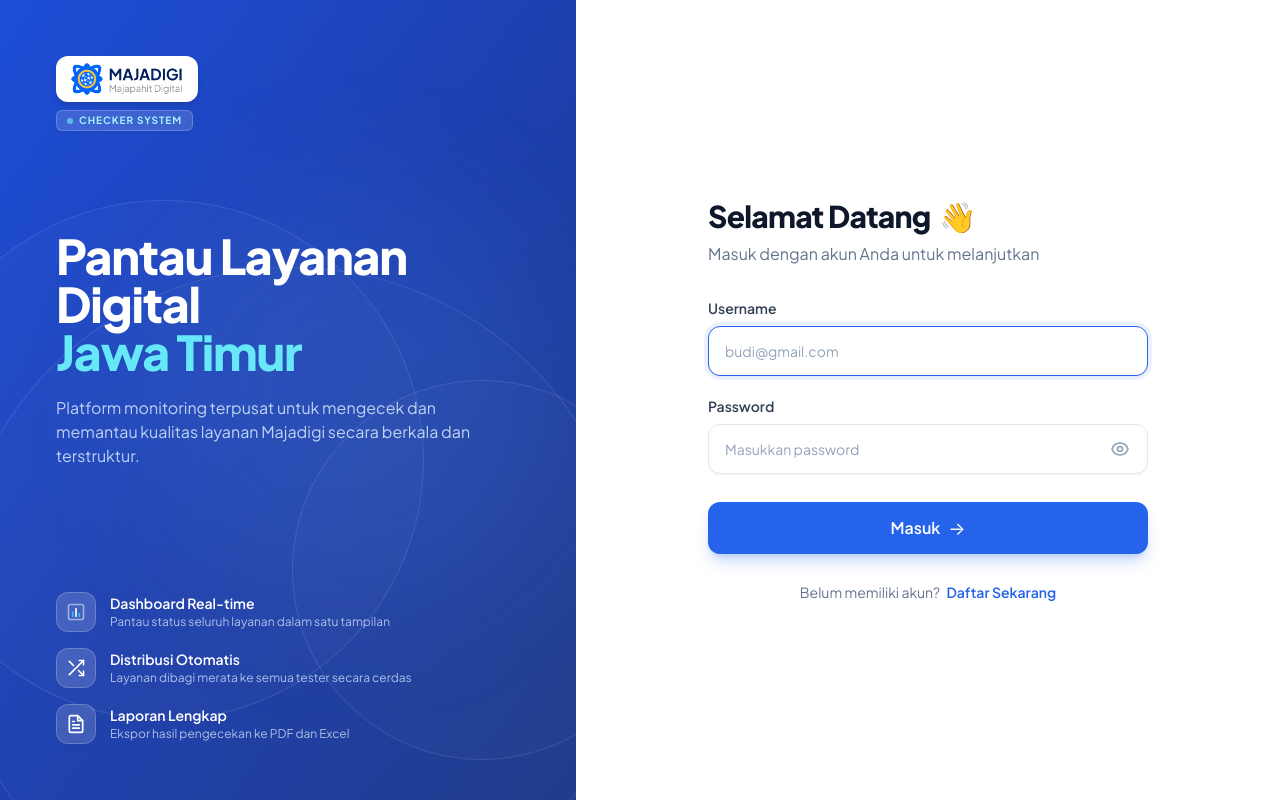
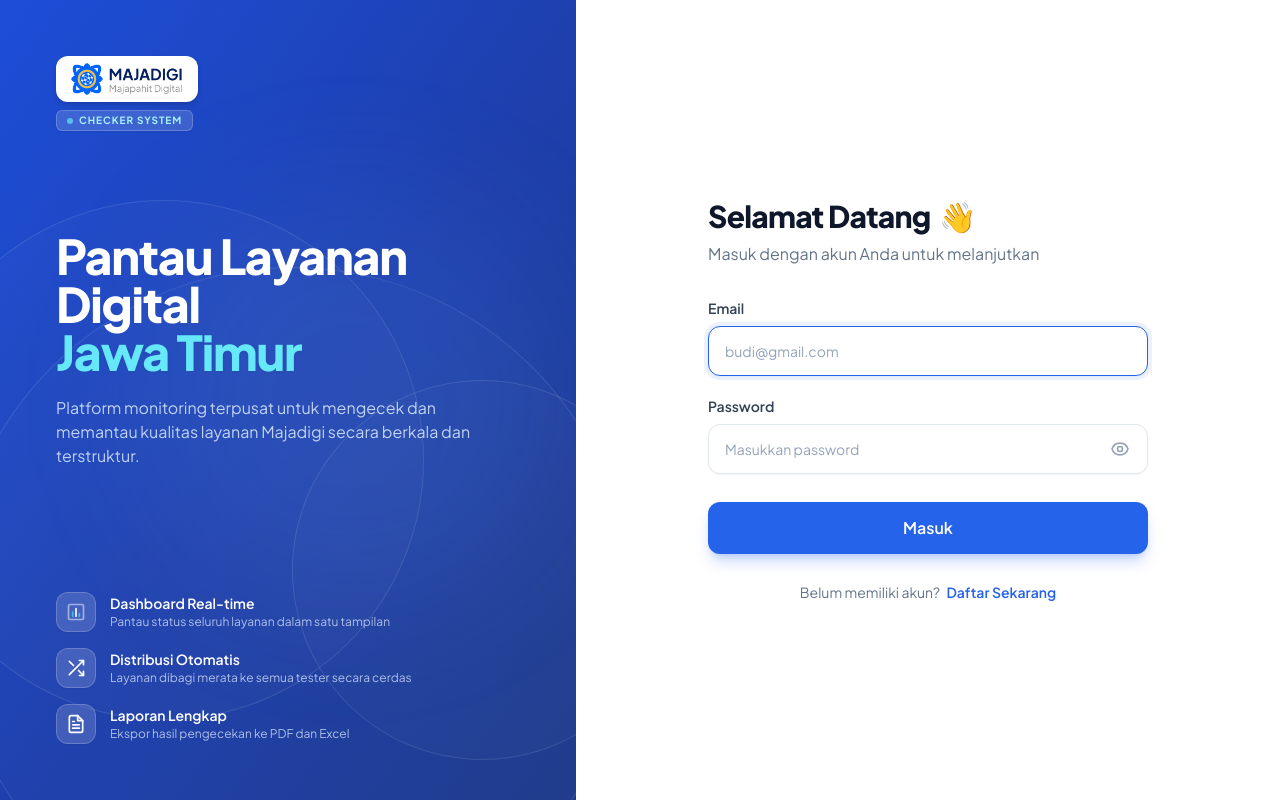
Before and after one commit to EvelinSA05/sistem-informasi-pengecekan-dan-monitoring-layanan-terpadu, a Laravel app: page /login in a window 1280 px wide. Run offline with Laravel 12, Linux system fonts and the light colour scheme; style sheets or scripts are compiled from the project's sources; parts of the project's set-up code (start-up, migrations or seed data) failed here and were passed over; some libraries are stand-ins or nearby versions.

Commit message:
Mengintegrasikan login dan register dengan database user

```diff
--- a/app/Http/Controllers/Auth/RegisteredUserController.php
+++ b/app/Http/Controllers/Auth/RegisteredUserController.php
@@ -33,13 +33,14 @@ class RegisteredUserController extends Controller
     {
         $request->validate([
             'name' => 'required|string|max:255',
-            'email' => 'required|string|lowercase|email|max:255|unique:users,username',
+            'email' => 'required|string|lowercase|email|max:255|unique:users,email',
             'password' => ['required', 'confirmed', Rules\Password::defaults()],
         ]);
 
         $user = User::create([
             'name' => $request->name,
-            'username' => $request->email,
+            'email' => $request->email,
+            'username' => explode('@', $request->email)[0] . '_' . rand(1000, 9999),
             'role' => 'tester',
             'password' => Hash::make($request->password),
         ]);
--- a/app/Models/User.php
+++ b/app/Models/User.php
@@ -18,6 +18,7 @@ class User extends Authenticatable
 
     protected $fillable = [
         'name',
+        'email',
         'username',
         'password',
         'role',
--- a/database/factories/UserFactory.php
+++ b/database/factories/UserFactory.php
@@ -26,6 +26,7 @@ class UserFactory extends Factory
     {
         return [
             'name' => fake()->name(),
+            'email' => fake()->unique()->safeEmail(),
             'username' => fake()->unique()->userName(),
             'role' => 'tester',
             'password' => static::$password ??= Hash::make('password'),
--- a/resources/js/Pages/Auth/Login.vue
+++ b/resources/js/Pages/Auth/Login.vue
@@ -15,7 +15,7 @@ defineProps({
 const showPassword = ref(false);
 
 const form = useForm({
-    username: '',
+    email: '',
     password: '',
     remember: false,
 });
@@ -152,16 +152,16 @@ const submit = () => {
 
                 <!-- Form Inputs -->
                 <form @submit.prevent="submit" class="space-y-5">
-                    <!-- Username Field -->
+                    <!-- Email Field -->
                     <div>
-                        <label for="username" class="block text-sm font-semibold text-slate-700 mb-2">
-                            Username
+                        <label for="email" class="block text-sm font-semibold text-slate-700 mb-2">
+                            Email
                         </label>
                         <div class="relative">
                             <input
-                                id="username"
-                                v-model="form.username"
-                                type="text"
+                                id="email"
+                                v-model="form.email"
+                                type="email"
                                 placeholder="budi@gmail.com"
                                 required
                                 autofocus
@@ -169,7 +169,7 @@ const submit = () => {
                                 class="w-full px-4 py-3.5 rounded-xl border border-slate-200 bg-white text-slate-800 placeholder-slate-400 text-sm focus:outline-none focus:border-blue-600 focus:ring-4 focus:ring-blue-500/10 transition-all duration-200 shadow-sm"
                             />
                         </div>
-                        <InputError class="mt-2" :message="form.errors.username" />
+                        <InputError class="mt-2" :message="form.errors.email" />
                     </div>
 
                     <!-- Password Field -->
@@ -214,7 +214,6 @@ const submit = () => {
                             class="w-full py-3.5 px-6 rounded-xl bg-blue-600 hover:bg-blue-700 active:bg-blue-800 text-white font-semibold text-sm sm:text-base flex items-center justify-center gap-2 shadow-lg shadow-blue-600/25 hover:shadow-blue-600/35 transition-all duration-200 hover:-translate-y-0.5 active:translate-y-0"
                         >
                             <span>Masuk</span>
-                            <span class="text-lg leading-none font-normal">→</span>
                         </button>
                     </div>
 
--- a/resources/js/Pages/Auth/Register.vue
+++ b/resources/js/Pages/Auth/Register.vue
@@ -9,10 +9,10 @@ const showConfirmPassword = ref(false);
 const form = useForm({
     name: '',
     email: '',
+    // username: '',
     password: '',
     password_confirmation: '',
 });
-
 // Real-time mismatch detection
 const isPasswordMismatch = computed(() => {
     return form.password_confirmation.length > 0 && form.password !== form.password_confirmation;
@@ -291,7 +291,6 @@ const submit = () => {
                             class="w-full py-3.5 px-6 rounded-xl bg-blue-600 hover:bg-blue-700 active:bg-blue-800 text-white font-semibold text-sm sm:text-base flex items-center justify-center gap-2 shadow-lg shadow-blue-600/25 hover:shadow-blue-600/35 transition-all duration-200 hover:-translate-y-0.5 active:translate-y-0 disabled:opacity-50 disabled:cursor-not-allowed"
                         >
                             <span>Daftar Sekarang</span>
-                            <span class="text-lg leading-none font-normal">→</span>
                         </button>
                     </div>
 
--- a/resources/js/Pages/Welcome.vue
+++ b/resources/js/Pages/Welcome.vue
@@ -15,7 +15,7 @@ defineProps({
 const showPassword = ref(false);
 
 const form = useForm({
-    username: '',
+    email: '',
     password: '',
     remember: false,
 });
@@ -155,16 +155,16 @@ const submit = () => {
 
                 <!-- Form Inputs -->
                 <form @submit.prevent="submit" class="space-y-5">
-                    <!-- Username Field -->
+                    <!-- Email Field -->
                     <div>
-                        <label for="username" class="block text-sm font-semibold text-slate-700 mb-2">
-                            Username
+                        <label for="email" class="block text-sm font-semibold text-slate-700 mb-2">
+                            Email
                         </label>
                         <div class="relative">
                             <input
-                                id="username"
-                                v-model="form.username"
-                                type="text"
+                                id="email"
+                                v-model="form.email"
+                                type="email"
                                 placeholder="budi@gmail.com"
                                 required
                                 autofocus
@@ -172,7 +172,7 @@ const submit = () => {
                                 class="w-full px-4 py-3.5 rounded-xl border border-slate-200 bg-white text-slate-800 placeholder-slate-400 text-sm focus:outline-none focus:border-blue-600 focus:ring-4 focus:ring-blue-500/10 transition-all duration-200 shadow-sm"
                             />
                         </div>
-                        <InputError class="mt-2" :message="form.errors.username" />
+                        <InputError class="mt-2" :message="form.errors.email" />
                     </div>
 
                     <!-- Password Field -->
@@ -218,7 +218,6 @@ const submit = () => {
                             class="w-full py-3.5 px-6 rounded-xl bg-blue-600 hover:bg-blue-700 active:bg-blue-800 text-white font-semibold text-sm sm:text-base flex items-center justify-center gap-2 shadow-lg shadow-blue-600/25 hover:shadow-blue-600/35 transition-all duration-200 hover:-translate-y-0.5 active:translate-y-0"
                         >
                             <span>Masuk</span>
-                            <span class="text-lg leading-none font-normal">→</span>
                         </button>
                     </div>
 
```
Also changed, not shown: app/Http/Requests/Auth/LoginRequest.php (+5 -5 lines), database/seeders/DatabaseSeeder.php (+12 -2 lines), database/migrations/2026_08_31_024747_create_users_table.php.
